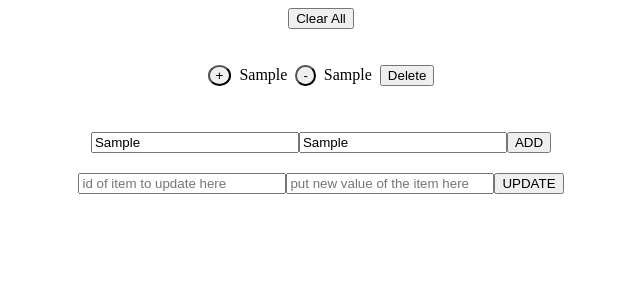
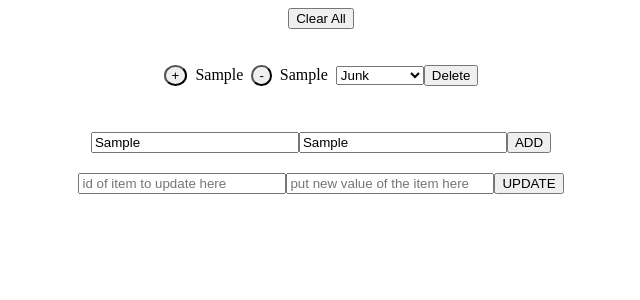
Before and after one commit to mayankadlakha/grossRe, a React (Create React App) app in the folder client/: page / in a window 1280 px wide. Both pictures are taken after typing "Sample", "Sample" into the empty fields and a click on the button "ADD". Shown: the top 300 px of the page, without its empty margins (319-959 px from the left). Built offline with nearby package versions, Linux system fonts and the light colour scheme.

Commit message:
add grocery type

```diff
--- a/client/src/App.js
+++ b/client/src/App.js
@@ -76,6 +76,13 @@ class App extends Component {
     this.updateDB(itemId, newItem);
   }
 
+  onSelectDropdown = ({e, id}) => {
+    const updateToApply = {
+      type: e.target.value,
+    };
+    this.updateDB(id, updateToApply);
+  }
+
   render() {
     const { data } = this.state;
     return (
@@ -88,6 +95,7 @@ class App extends Component {
           onAdd={this.addToItem}
           onSubtract={this.subtractFromItem}
           onDeleteListItem={this.deleteOneFromDB}
+          onSelectDropdown={this.onSelectDropdown}
         />
         <div style={{ padding: "10px" }}>
           <Input
--- /dev/null
+++ b/client/src/components/Dropdown.js
@@ -0,0 +1,20 @@
+import React from 'react';
+
+const DropDown = ({
+  name,
+  itemId,
+  options,
+  selectedoptions,
+  onSelectDropdown,
+}) => {
+
+  const isItemSelected = (item) => item === selectedoptions ? "selected" : "";
+
+return (
+  <select name={name} id={itemId} onChange={(e) => onSelectDropdown({e, itemId})}>
+     {options.map(item => <option selected={isItemSelected(item)} value={item}>{item}</option>)}
+    </select>
+
+  );}
+
+export default DropDown
--- /dev/null
+++ b/client/src/components/GroceryType.js
@@ -0,0 +1,7 @@
+const GroceryType = {
+  Vegetables: "Vegetables",
+  Frozen: "Frozen",
+  Junk: "Junk",
+}
+
+export default GroceryType;
--- a/client/src/components/List.js
+++ b/client/src/components/List.js
@@ -1,11 +1,14 @@
 import React from 'react';
 import RoundButton from './RoundButton';
+import DropDown from './Dropdown';
+import GroceryType from './GroceryType';
 
 const List = ({
   data,
   onAdd,
   onSubtract,
   onDeleteListItem,
+  onSelectDropdown,
 }
 ) => (
 <ul style={{padding: "10px", alignItems: "center", justifyContent: "center"}}>
@@ -17,6 +20,13 @@ const List = ({
           {item.quantity} &nbsp;
           <RoundButton value='-' onClick={() => (onSubtract(item.id))}/>  &nbsp;
           {item.name} &nbsp;
+          <DropDown
+            name='type'
+            itemId={item.id}
+            options={[GroceryType.Junk, GroceryType.Vegetables, GroceryType.Frozen]}
+            selectedOption={item.type}
+            onSelectDropdown={onSelectDropdown}
+          />
           <button onClick={() => onDeleteListItem(item.id)}>
             Delete
           </button>
--- a/client/src/localStorage.js
+++ b/client/src/localStorage.js
@@ -10,7 +10,6 @@ export const addNewItem = (newItem) => {
 
 export const updateItem = (itemIdToUpdate, updateToApply) => {
   const currentGroceryList = getGroceryList();
-  console.log(itemIdToUpdate, updateToApply)
   const newGroceryList = currentGroceryList.map(
     item => item.id === parseInt(itemIdToUpdate) ? {...item, ...updateToApply} : item
     );
--- a/package.json
+++ b/package.json
@@ -4,7 +4,7 @@
   "description": "",
   "main": "index.js",
   "scripts": {
-    "start": "concurrently \"cd backend && node server.js\" \"cd client && npm start\""
+    "start": "cd client && npm start"
   },
   "keywords": [],
   "author": "",
```
Also changed, not shown: 1 other file (tests, documents, lock files or other folders).
